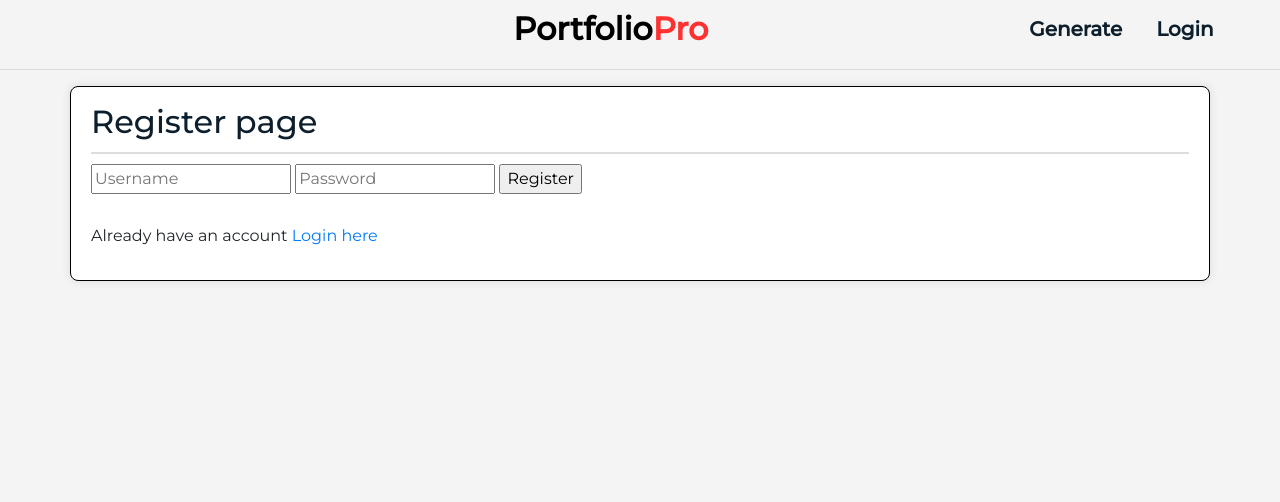
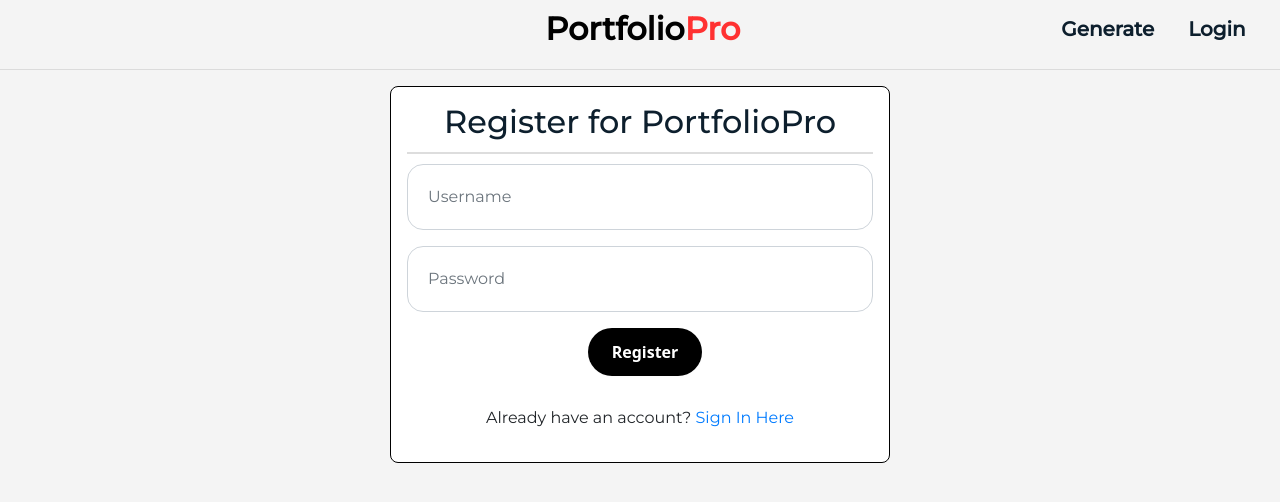
Before and after one commit to hyweric/PortfolioPro, a Flask app: page /register in a window 1280 px wide; the page is wider, and only the part inside the window is pictured. Shown: the top 502 px of that part. Run offline with Flask 2, Linux system fonts and the light colour scheme; some libraries are stand-ins or nearby versions.

Commit message:
login and register styling

```diff
--- a/app.py
+++ b/app.py
@@ -30,6 +30,7 @@ class User(db.Model, UserMixin):
     id = db.Column(db.Integer, primary_key=True)
     username = db.Column(db.String(20), unique=True, nullable=False)
     password = db.Column(db.String(80), nullable=False)
+    website_data = db.Column(db.PickleType, nullable=True)
 
 class RegisterForm(FlaskForm):
     username = StringField(validators=[InputRequired(), Length(min=4, max=20)], render_kw={"placeholder": "Username"})
--- a/static/styles.css
+++ b/static/styles.css
@@ -83,8 +83,8 @@ header.hero h1 span {
 }
 
 body {
-font-family: 'Montserrat', sans-serif;
-background-color: #f4f4f4;
+    font-family: 'Montserrat', sans-serif;
+    background-color: #f4f4f4;
 }
 .container {
     background-color: #fff;
@@ -134,7 +134,7 @@ background-color: #f4f4f4;
     border-radius: 0.625rem;
 }
 .header-container {
-    transform: translateX(5rem); /* recenter after navigation margins - TODO (maybe): find diff way to recenter */
+    transform: translateX(7rem); /* recenter after navigation margins - TODO (maybe): find diff way to recenter */
     display: flex;
     align-items: center;
     justify-content: center;
@@ -147,6 +147,10 @@ background-color: #f4f4f4;
     font-family: inherit;
     color: inherit;
     font-weight: 1000;
+}
+
+#login-questions {
+    text-align: center;
 }
 
 .navigation {
@@ -212,3 +216,20 @@ background-color: #f4f4f4;
     border: 1px solid #ddd;
     margin: 10px 0;
   }
+
+.rounded-input {
+    border-radius: 1rem;
+    padding: 1.25rem;
+}
+
+.form-group {
+    margin-bottom: 1rem;
+}
+.login-container{
+    max-width: 500px;
+    margin: 0 auto;
+    border: 1px solid #000000;
+    border-radius: 8px;
+    background-color: rgb(255, 255, 255);
+    padding: 1rem;
+}
--- a/static/styles2.css
+++ b/static/styles2.css
@@ -1,3 +1,4 @@
+@import url('styles.css');
 body {
     font-family: 'Montserrat', sans-serif;
     background-color: #f5f5f5;
--- a/static/templates.js
+++ b/static/templates.js
@@ -2,7 +2,9 @@ class TemplateGenerator {
     constructor(data) {
         this.data = data;
     }
-
+    getGeneratedContent() {
+        return JSON.stringify(this.data);
+    }
     updateStylesheet(filename) {
         var oldLink = document.querySelector("#main-stylesheet");
         oldLink.href = STATIC_URL + filename;
--- a/templates/index.html
+++ b/templates/index.html
@@ -48,9 +48,9 @@
                     <div id="other-experiences"></div>
                 </div>
             </div>
-            <div class="btn-group btn-fixed">
-                <button id="export-html" class="button-6">Export as HTML</button>
-                <button id="export-to-website" class="button-6">Export to Website</button>
+            <div class="btn-group btn-fixed"style="display: none;">
+                   <!-- <button id="export-html" class="button-6">Export as HTML</button> -->
+                   <button id="export-to-website" class="button-6">Use as Website</button>
             </div>
         </div>
     </div>
--- a/templates/register.html
+++ b/templates/register.html
@@ -3,27 +3,29 @@
 <script>
     var STATIC_URL = "{{ url_for('static', filename='') }}/";
 </script>
-<script>
-    var STATIC_URL = "{{ url_for('static', filename='') }}/";
-</script>
 <body>
-    <div class="container py-3">
+    <div class="login-container py-3">
         <div class="row justify-content-center">
-            <div id="questions" class="col-lg">
-            <h1>Register page</h1>
-            <div class="divider"></div>
-            <form id="parameter-form" class="mt-2" enctype="multipart/form-data" method = "POST" action = "">
-                {{ form.hidden_tag() }}
-                {{ form.username }}
-                {{ form.password }}
-                {{ form.submit }}
-            </form>
-            <p>Already have an account <a href="{{ url_for('login') }}">Login here</a></p>
+            <div id="login-questions" class="col-lg">
+                <h1>Register for PortfolioPro</h1>
+                <div class="divider"></div>
+                <form id="parameter-form" class="mt-2" enctype="multipart/form-data" method="POST" action="">
+                    {{ form.hidden_tag() }}
+                    <div class="form-group">
+                        {{ form.username(class="form-control rounded-input") }}
+                    </div>
+                    <div class="form-group">
+                        {{ form.password(class="form-control rounded-input") }}
+                    </div>
+                    <div class="form-group">
+                        {{ form.submit(class="button-6") }}
+                    </div>
+                </form>
+                <p>Already have an account? <a href="{{ url_for('register') }}">Sign In Here</a></p>
             </div>
         </div>
     </div>
     <script src="https://code.jquery.com/jquery-3.2.1.slim.min.js"></script>
     <script src="https://maxcdn.bootstrapcdn.com/bootstrap/4.0.0/js/bootstrap.bundle.min.js"></script>
 </body>
-</html>
 {% endblock %}
```
Also changed, not shown: static/scripts/script.js (+3 -29 lines), templates/dashboard.html (+2 -41 lines), templates/login.html (+17 -15 lines), database.db (deleted).
